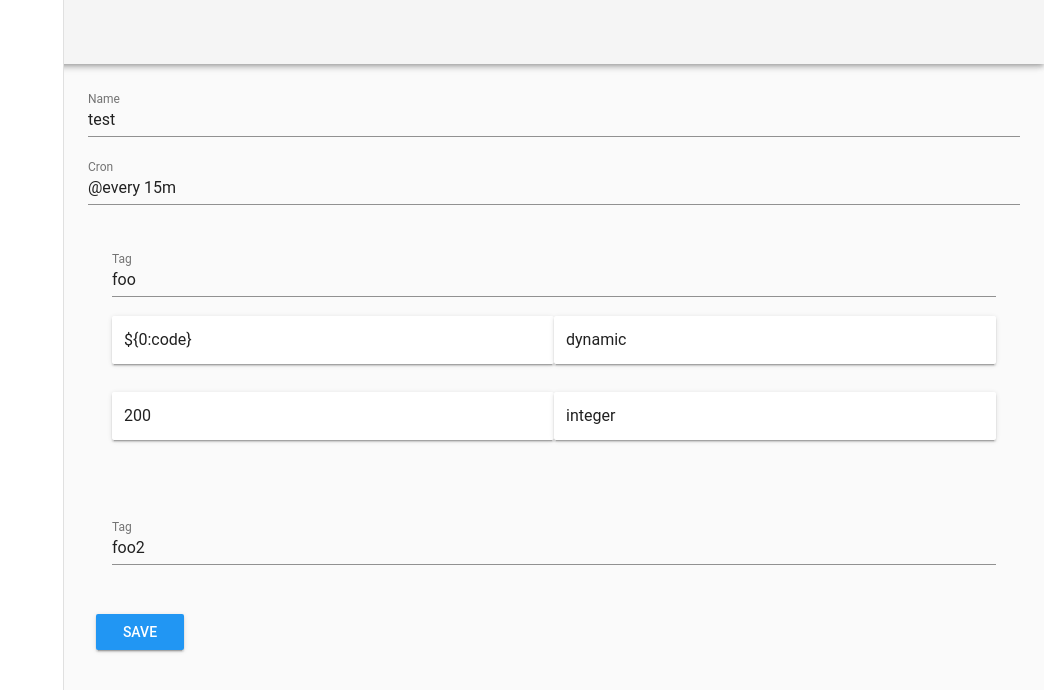
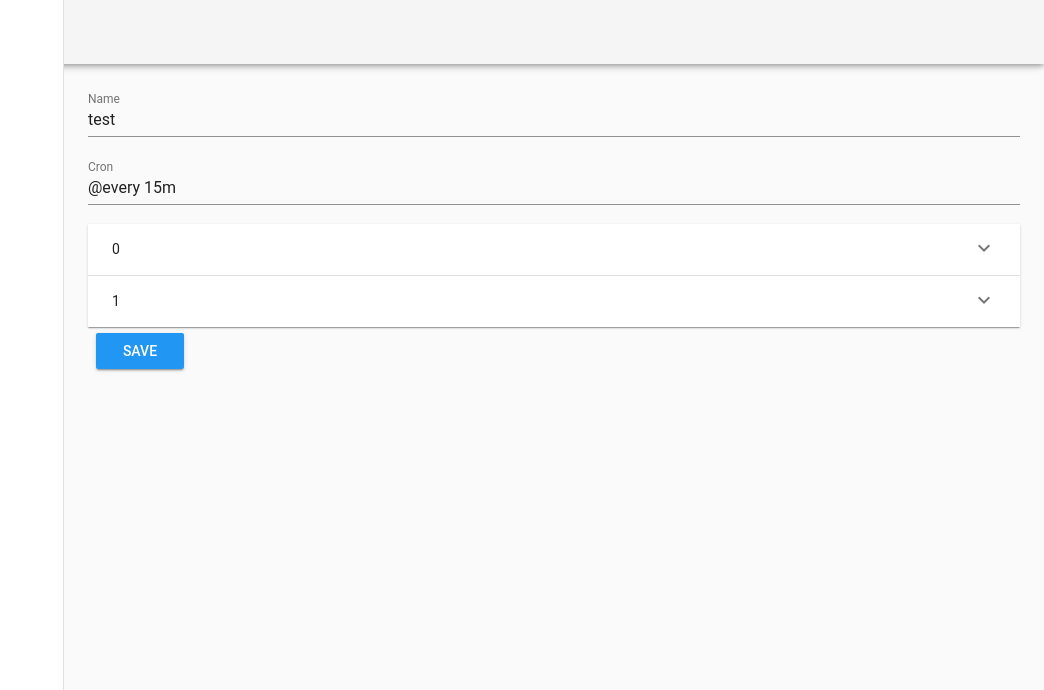
Before and after one commit to jvikstedt/awake-ui, a Vue app: page /jobs/new in a window 1280 px wide. Shown: the top 690 px of the page, without its empty margins (236-1280 px from the left). Built offline with nearby package versions, Linux system fonts and the light colour scheme.

Commit message:
stepconfigs inside expansion-panel ui component

```diff
--- a/src/job/components/JobForm.vue
+++ b/src/job/components/JobForm.vue
@@ -2,7 +2,14 @@
   <v-form>
     <v-text-field v-model="job.name" label="Name" required />
     <v-text-field v-model="job.cron" label="Cron" />
-    <StepConfig v-for="(sc, index) in job.stepConfigs" :stepConfig="sc" :key="index" />
+    <v-expansion-panel>
+      <v-expansion-panel-content v-for="(sc, index) in job.stepConfigs" :key="index">
+        <div slot="header">{{index}}</div>
+        <v-card>
+          <StepConfig :stepConfig="sc" />
+        </v-card>
+      </v-expansion-panel-content>
+    </v-expansion-panel>
     <v-btn color="info" @click="onSaveClick">Save</v-btn>
   </v-form>
 </template>
```
